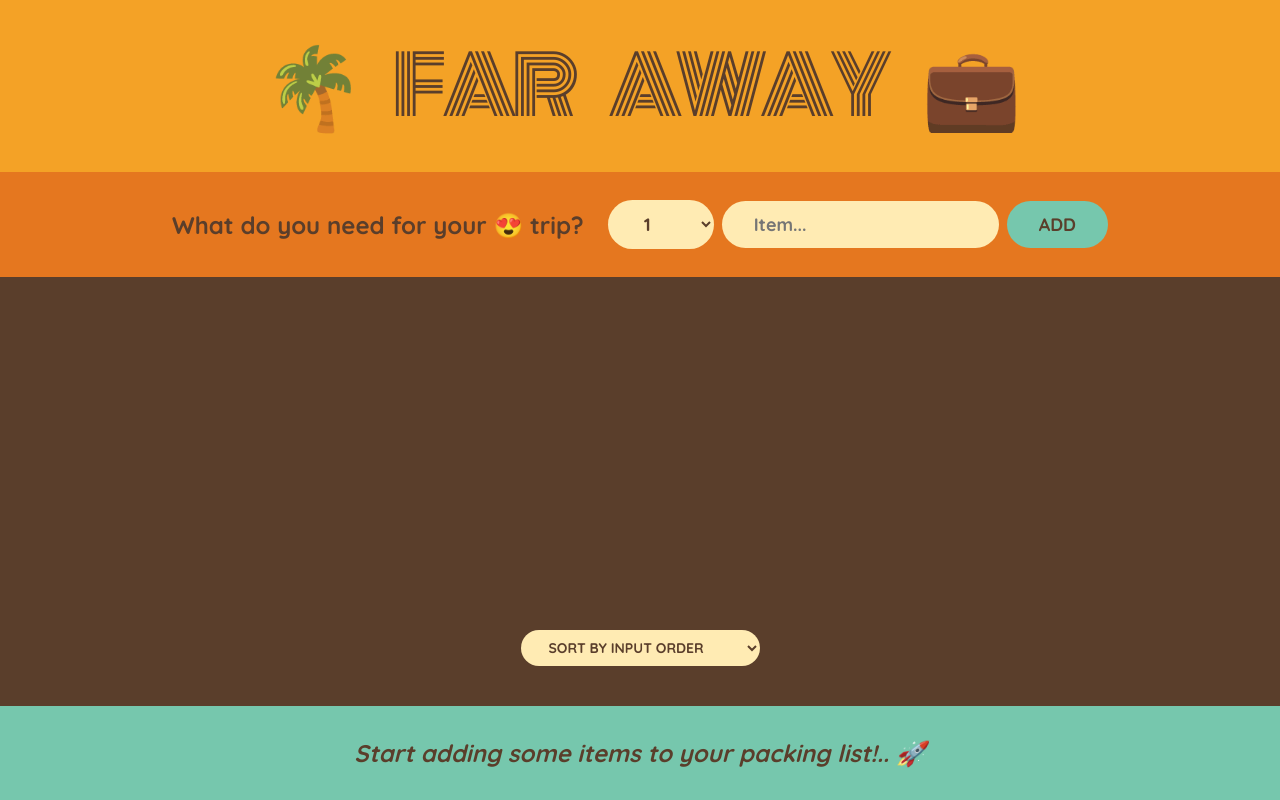
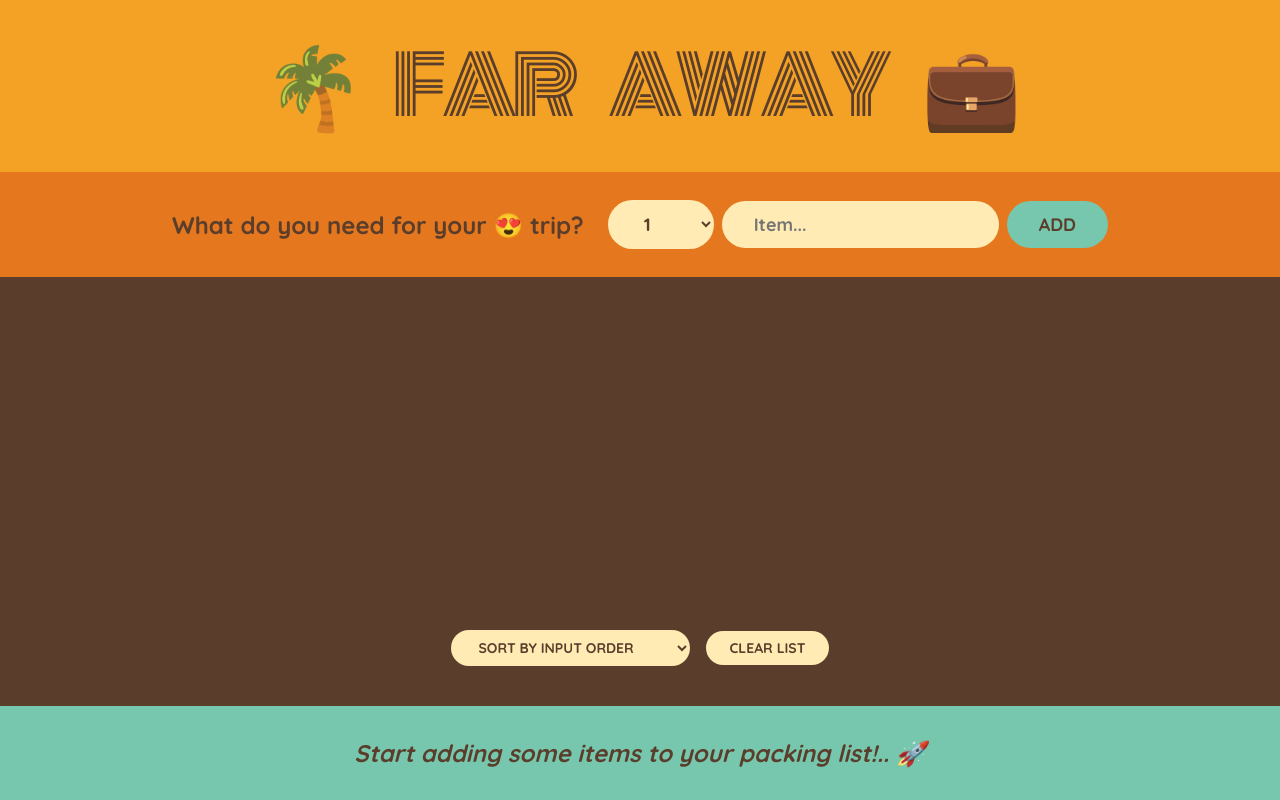
Before and after one commit to MusthakSM/Udemy-the-ultimate-react-course, a React (Create React App) app in the folder 05-travel-list/: page / in a window 1280 px wide. Built offline with nearby package versions, Linux system fonts and the light colour scheme.

Commit message:
Clearing the List functionality

```diff
--- a/05-travel-list/src/App.js
+++ b/05-travel-list/src/App.js
@@ -25,6 +25,14 @@
     );
   }
 
+  function clearList() {
+    const confirmed = window.confirm(
+      "Are you sure you want to delete all items?"
+    );
+
+    if (confirmed) setItems([]);
+  }
+
   return (
     <div className="app">
       <Logo />
@@ -33,6 +41,7 @@
         items={items}
         onDeleteItem={handleDeleteItem}
         onHanldePicked={handleItemPacking}
+        onClearItems={clearList}
       />
       <Stats items={items} />
     </div>
@@ -91,7 +100,7 @@
   );
 }
 
-function PackingList({ items, onDeleteItem, onHanldePicked }) {
+function PackingList({ items, onDeleteItem, onHanldePicked, onClearItems }) {
   const [sortBy, setSortBy] = useState("input");
 
   let sortedItems;
@@ -125,6 +134,8 @@
           <option value="description">Sort by description</option>
           <option value="packed">Sort by packed status</option>
         </select>
+
+        <button onClick={onClearItems}>Clear list</button>
       </div>
     </div>
   );
```
